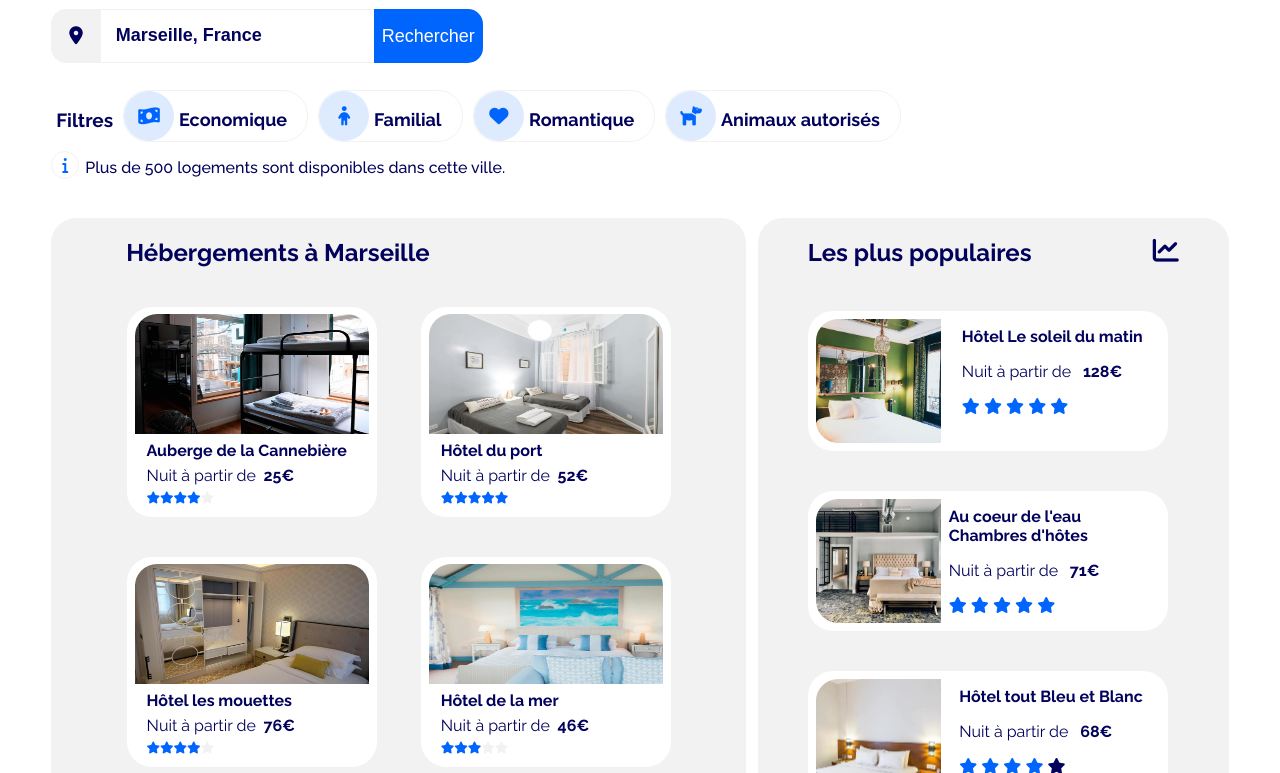
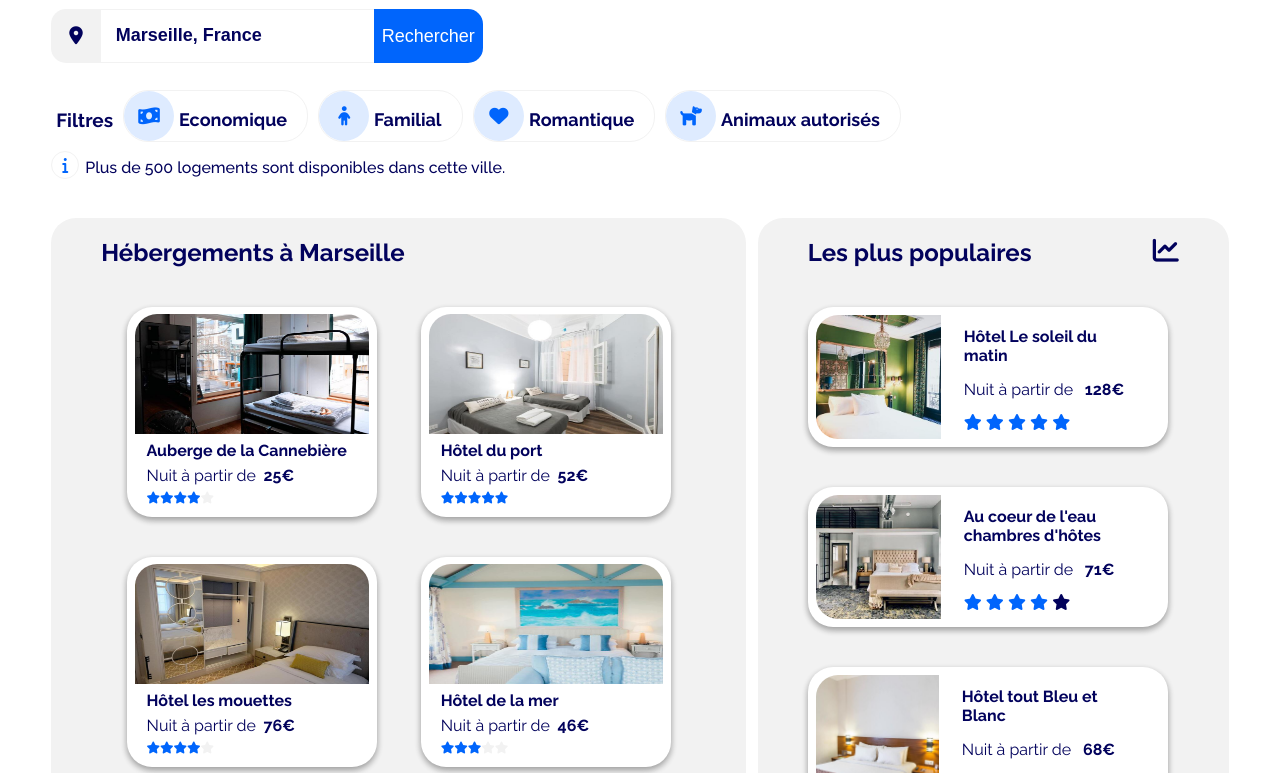
Before and after one commit to mirosa06/MichelSakkas_2_09112020, a plain HTML site: page index.html in a window 1280 px wide. Shown: the part 179-952 px from the top of the page. Drawn offline with Linux system fonts and the light colour scheme.

Commit message:
aside cards fix

```diff
--- a/index.html
+++ b/index.html
@@ -90,7 +90,8 @@
 
             <article class="gallery">
               <h2 id="Hebergements">Hébergements à Marseille</h2>
-                <div class="card">
+              <a href="#" class="card card-shadow"
+                <div >
                     <img
                         src="./images/hebergements/4_small/marcus-loke-WQJvWU_HZFo-unsplash.jpg"
                         alt="Auberge de la Cannebière"
@@ -105,7 +106,9 @@
                         <span class="fa fa-star"></span>
                     </div>
                 </div>
-                <div class="card">
+                </a>
+                <a href="#" class="card card-shadow"
+                <div>
                     <img
                         src="./images/hebergements/4_small/fred-kleber-gTbaxaVLvsg-unsplash.jpg"
                         alt="Hôtel du port"
@@ -120,7 +123,9 @@
                         <span class="fa fa-star checked"></span>
                     </div>
                 </div>
-                <div class="card">
+                </a>
+                <a href="#" class="card card-shadow"
+                <div>
                     <img
                         src="./images/hebergements/4_small/reisetopia-B8WIgxA_PFU-unsplash.jpg"
                         alt="Hôtel les mouettes"
@@ -135,7 +140,9 @@
                         <span class="fa fa-star"></span>
                     </div>
                 </div>
-                <div class="card">
+                </a>
+                <a href="#" class="card card-shadow"
+                <div>
                     <img
                         src="./images/hebergements/4_small/annie-spratt-Eg1qcIitAuA-unsplash.jpg"
                         alt="Hôtel de la mer"
@@ -150,7 +157,9 @@
                         <span class="fa fa-star"></span>
                     </div>
                 </div>
-                <div class="card">
+                </a>
+                <a href="#" class="card card-shadow"
+                <div>
                     <img
                         src="./images/hebergements/4_small/nicate-lee-kT-ZyaiwBe0-unsplash.jpg"
                         alt="Auberge le Panier"
@@ -165,7 +174,9 @@
                         <span class="fa fa-star"></span>
                     </div>
                 </div>
-                <div class="card">
+                </a>
+                <a href="#" class="card card-shadow"
+                <div>
                     <img
                         src="./images/hebergements/4_small/febrian-zakaria-M6S1WvfW68A-unsplash.jpg"
                         alt="Hôtel chez Amina"
@@ -181,19 +192,22 @@
                         <span class="fa fa-star checked"></span>
                     </div>
                 </div>
+                </a>
                 <a class="afficher" href="#">Afficher plus</a>
             </article>
-
+            <!-- ASIDE   ASIDE    ASIDE    ASIDE    ASIDE   ASIDE    ASIDE    ASIDE    ASIDE    ASIDE -->
             <aside class="aside">
-              <div class="aside--title">
-                <h3>Les plus populaires</h3>
+              <div class="aside-title">
+                <h2>Les plus populaires</h2>
                 <i id="marker-chart-line" class="fas fa-chart-line"></i>
               </div>
-              <div class="card--aside">
-                <img src="./images/hebergements/4_small/emile-guillemot-Bj_rcSC5XfE-unsplash.jpg" alt="Hôtel Le soleil du matin">
-                <div class="card--aside-description">
+              <a href="" class="card-aside card-shadow">
+                <div  class="card-aside-container">
+                  <img class="card-aside-image" src="./images/hebergements/4_small/emile-guillemot-Bj_rcSC5XfE-unsplash.jpg" alt="Hôtel Le soleil du matin">
+                  <div class="card-aside-body">
+
                     <p class="card-title--aside">Hôtel Le soleil du matin</p>
-                      <p>Nuit à partir de <strong>&nbsp; 128€</strong></p>
+                        <p class="card-aside-body--price">Nuit à partir de <strong>&nbsp; 128€</strong></p>
                         <div class="stars--aside">
                             <span class="fa fa-star checked"></span>
                             <span class="fa fa-star checked"></span>
@@ -203,27 +217,14 @@
                         </div>
                       </div>
                 </div>
-              <div class="card--aside">
-                <img src="./images/hebergements/4_small/aw-creative-VGs8z60yT2c-unsplash.jpg" alt="Hôtel tout Bleu et Blanc">
-                <div class="card--aside-description">
-                  <p class="card-title--aside">Au coeur de l'eau Chambres d'hôtes</p>
-                      <p>Nuit à partir de <strong>&nbsp; 71€</strong></p>
-                      <div class="stars--aside">
-                          <span class="fa fa-star checked"></span>
-                          <span class="fa fa-star checked"></span>
-                          <span class="fa fa-star checked"></span>
-                          <span class="fa fa-star checked"></span>
-                          <span class="fa fa-star checked"></span>
-                      </div>
-                    </div>
-              </div>
-              <div class="card--aside">
-                <img src="./images/hebergements/4_small/febrian-zakaria-sjvU0THccQA-unsplash.jpg"
-                    style="width: 125px; height: 125px;"
-                    alt="Hôtel tout Bleu et Blanc">
-                <div class="card--aside-description">
-                  <p class="card-title--aside">Hôtel tout Bleu et Blanc</p>
-                      <p>Nuit à partir de <strong>&nbsp; 68€</strong></p>
+                </a>
+                <a href="" class="card-aside card-shadow">
+                    <div  class="card-aside-container">
+                      <img class="card-aside-image" src="./images/hebergements/4_small/aw-creative-VGs8z60yT2c-unsplash.jpg" alt="Au coeur de l'eau chambres d'hôtes">
+                      <div class="card-aside-body">
+
+                        <p class="card-title--aside">Au coeur de l'eau chambres d'hôtes</p>
+                            <p class="card-aside-body--price">Nuit à partir de <strong>&nbsp; 71€</strong></p>
                             <div class="stars--aside">
                                 <span class="fa fa-star checked"></span>
                                 <span class="fa fa-star checked"></span>
@@ -233,9 +234,28 @@
                             </div>
                           </div>
                     </div>
+                    </a>
+                    <a href="" class="card-aside card-shadow">
+                        <div  class="card-aside-container">
+                            <img class="card-aside-image card-aside-image--portrait" src="./images/hebergements/4_small/febrian-zakaria-sjvU0THccQA-unsplash.jpg"
+                                alt="Hôtel tout Bleu et Blanc" >
+                          <div class="card-aside-body">
+
+                            <p class="card-title--aside">Hôtel tout Bleu et Blanc</p>
+                                <p class="card-aside-body--price">Nuit à partir de <strong>&nbsp; 68€</strong></p>
+                                <div class="stars--aside">
+                                    <span class="fa fa-star checked"></span>
+                                    <span class="fa fa-star checked"></span>
+                                    <span class="fa fa-star checked"></span>
+                                    <span class="fa fa-star checked"></span>
+                                    <span class="fa fa-star"></span>
+                                </div>
+                              </div>
+                        </div>
+                        </a>
             </aside>
         </section>
-
+        <!-- ACTIVITES   ACTIVITES    ACTIVITES    ACTIVITES    ACTIVITES   ACTIVITES    ACTIVITES    ACTIVITES -->
         <section class="s2">
             <article class="b"></article>
         </section>
--- a/style.css
+++ b/style.css
@@ -269,7 +269,20 @@ h2 {
   margin: 20px;
   background: white;
   border-radius: 25px;
+  text-decoration: none;
+  color: var(--deepblue);
+  box-shadow: 0 3px 6px rgba(0,0,0,0.16), 0 3px 6px rgba(0,0,0,0.23);
+}
 
+.card-shadow {
+  color: var(--deepblue);
+  box-shadow: 0 3px 6px rgba(0,0,0,0.16), 0 3px 6px rgba(0,0,0,0.23);
+  transition: transform 0.2s;
+}
+
+.card-shadow:hover {
+  box-shadow: 0 14px 28px rgba(0,0,0,0.25), 0 10px 10px rgba(0,0,0,0.22);
+  transform: scale(1.05);
 }
 
 .card img {
@@ -334,13 +347,13 @@ h2 {
   border-radius: 25px;
 }
 
-.aside--title {
+.aside-title {
   display: flex;
   flex-direction: row;
   justify-content: space-between;
 }
 
-h3 {
+h2 {
   font-size: 24px;
   font-weight: 800;
   margin-top: 20px;
@@ -356,22 +369,27 @@ h3 {
 .fa-chart-line {
   font-size: 26px;
 }
-
-/* ASIDE CARD */
-
-.card--aside {
+                  /* ASIDE CARD */
+.card-aside {
   display: flex;
   flex-direction: row;
   justify-content: space-between;
   width: 360px;
   height: 140px;
-  margin: 20px;
-  margin-left: 50px;
+  margin: 20px 20px 20px 50px;
   background: white;
   border-radius: 25px;
+  text-decoration: none;
 }
 
-.card--aside img {
+.card-aside-container{
+  display: flex;
+  flex-direction: row;
+  justify-content: flex-start;
+  margin-right: 25px;
+}
+
+.card-aside-image {
   max-width: 125px;
   max-height: 125px;
   object-fit: cover;
@@ -380,14 +398,33 @@ h3 {
   border-bottom-left-radius: 22px;
 }
 
-.card--aside-description {
-  margin-right: 25px;
+.card-aside-image--portrait {
+  width: 90%;
+  height: 90%;
+}
+
+.card-aside-body {
+  display: flex;
+  flex-flow: row wrap;
+  justify-content: space-between;
+  padding-left: 15px;
+  padding-top: 20px;
+}
+
+.card-aside-body p {
+  margin: 0;
+  padding: 0;
 }
 
 .card-title--aside {
   font-size: 16px;
   font-weight: 800;
 }
+
+.card-aside-body--price {
+  padding-bottom: 25px;
+}
+
 
 /* ACTIVITES */
 
```
Lines whose indentation alone changed are shown as unchanged.
